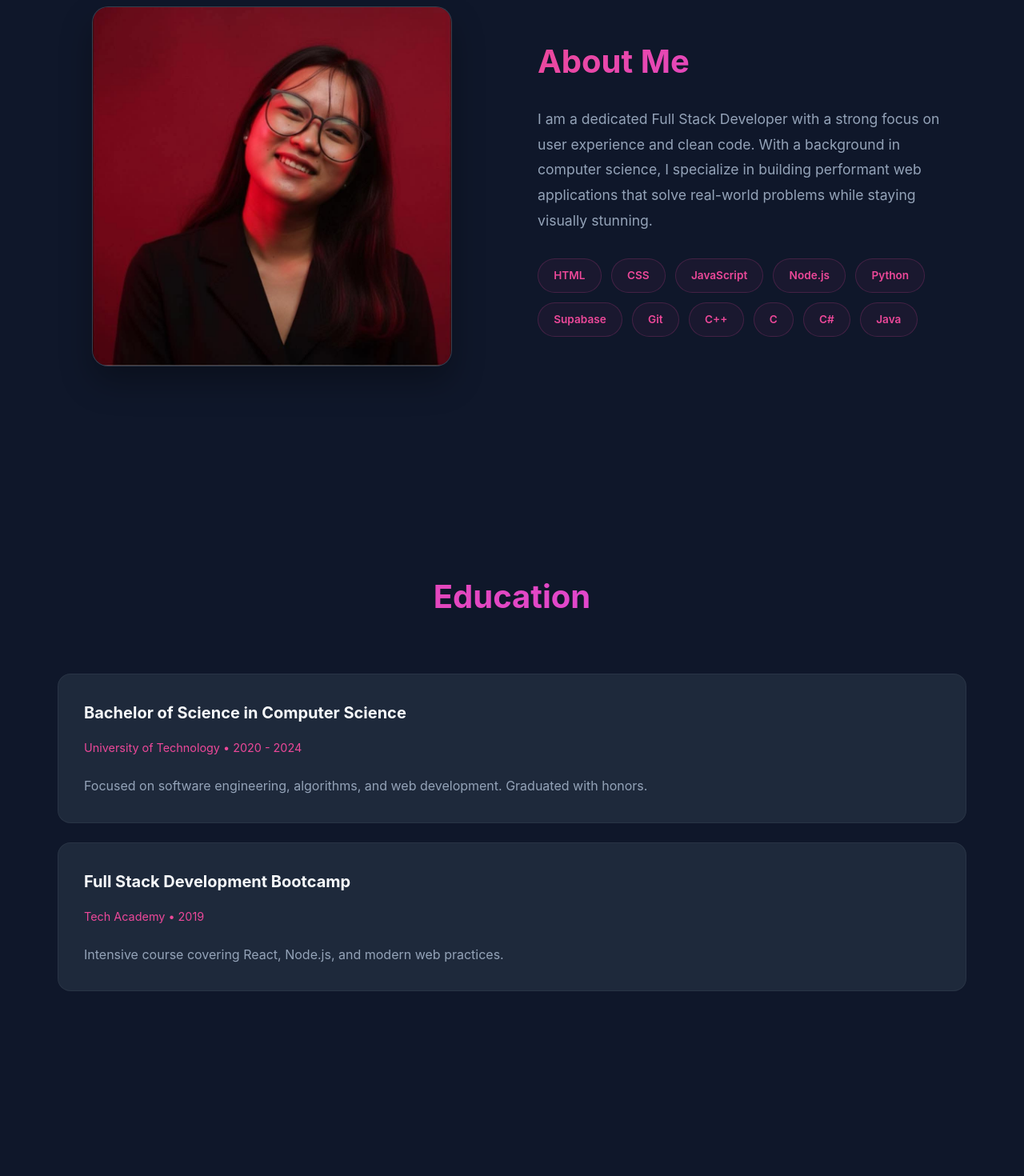
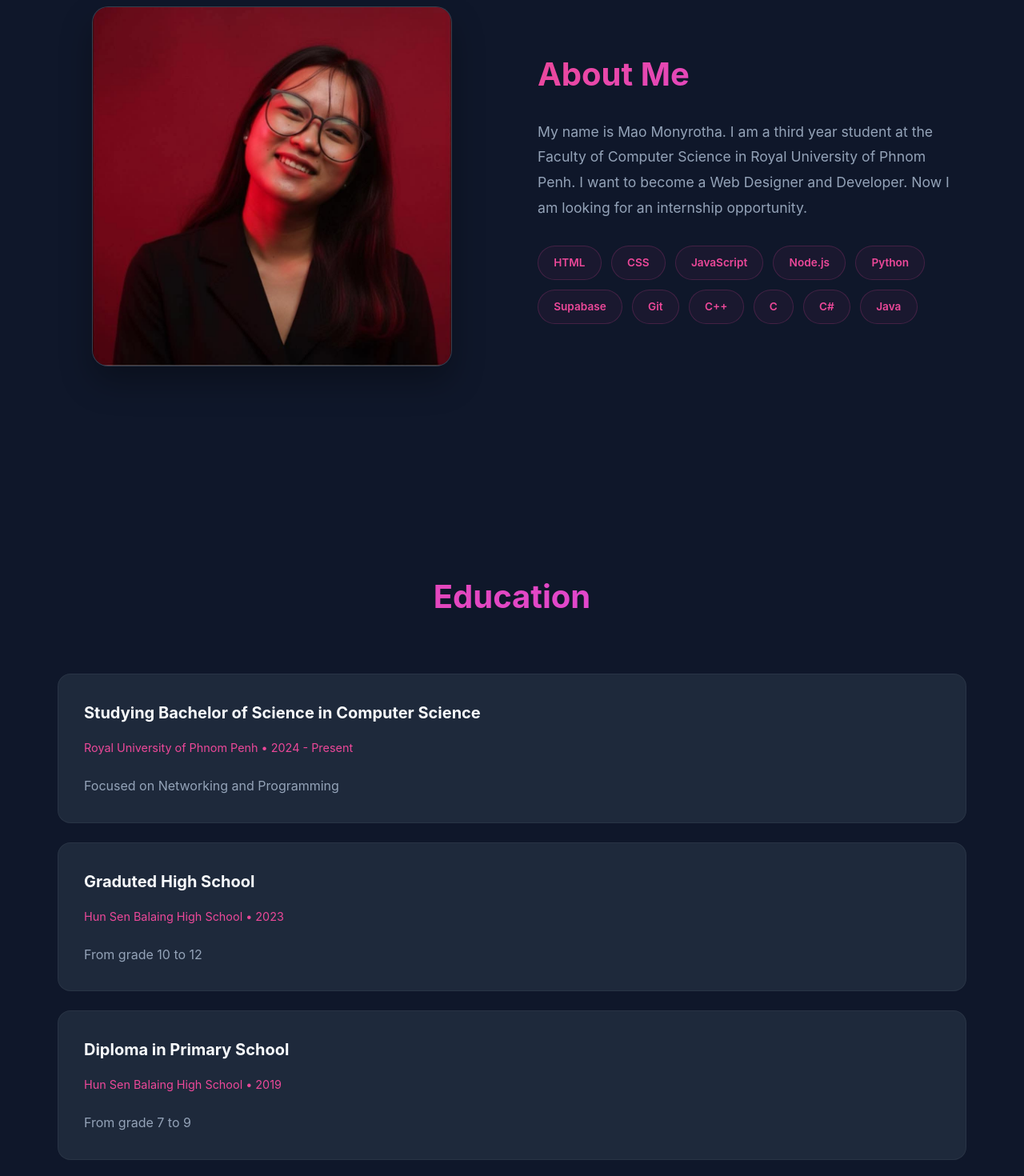
Before and after one commit to rothaa/Monyrotha, a React (Vite) app: page / in a window 1280 px wide. Shown: the part 920-2390 px from the top of the page at 80% size. Built offline with nearby package versions, Linux system fonts and the light colour scheme; no server answers; the database is empty.

Commit message:
Update footer with premium social icons

```diff
--- a/src/components/About.jsx
+++ b/src/components/About.jsx
@@ -39,8 +39,8 @@ const About = () => {
                 <div style={{ padding: '1rem 0' }}>
                     <h2 className="section-title" style={{ textAlign: 'left', marginBottom: '1.5rem' }}>About Me</h2>
                     <p style={{ color: 'var(--text-secondary)', marginBottom: '2rem', fontSize: '1.1rem', lineHeight: '1.8' }}>
-                        I am a dedicated Full Stack Developer with a strong focus on user experience and clean code.
-                        With a background in computer science, I specialize in building performant web applications that solve real-world problems while staying visually stunning.
+                        My name is Mao Monyrotha. I am a third year student at the Faculty of Computer Science in Royal University of Phnom Penh. I want to become a Web Designer and Developer.
+                        Now I am looking for an internship opportunity.
                     </p>
                     <div className="skills-container" style={{ display: 'flex', gap: '0.75rem', flexWrap: 'wrap' }}>
                         {['HTML', 'CSS', 'JavaScript', 'Node.js', 'Python', 'Supabase', 'Git', 'C++', 'C', 'C#', 'Java'].map(skill => (
--- a/src/components/Education.jsx
+++ b/src/components/Education.jsx
@@ -3,16 +3,22 @@ import React from 'react'
 const Education = () => {
     const education = [
         {
-            degree: 'Bachelor of Science in Computer Science',
-            institution: 'University of Technology',
-            year: '2020 - 2024',
-            desc: 'Focused on software engineering, algorithms, and web development. Graduated with honors.'
+            degree: 'Studying Bachelor of Science in Computer Science',
+            institution: 'Royal University of Phnom Penh',
+            year: '2024 - Present',
+            desc: 'Focused on Networking and Programming'
         },
         {
-            degree: 'Full Stack Development Bootcamp',
-            institution: 'Tech Academy',
+            degree: 'Graduted High School',
+            institution: 'Hun Sen Balaing High School',
+            year: '2023',
+            desc: 'From grade 10 to 12'
+        },
+        {
+            degree: 'Diploma in Primary School',
+            institution: 'Hun Sen Balaing High School',
             year: '2019',
-            desc: 'Intensive course covering React, Node.js, and modern web practices.'
+            desc: 'From grade 7 to 9'
         }
     ]
 
--- a/src/components/Footer.jsx
+++ b/src/components/Footer.jsx
@@ -9,9 +9,36 @@ const Footer = () => {
     }
 
     const socialLinks = [
-        { name: 'GitHub', url: 'https://github.com/rothaa', icon: 'i' },
-        { name: 'LinkedIn', url: '#', icon: 'in' },
-        { name: 'Twitter', url: '#', icon: '𝕏' }
+        {
+            name: 'GitHub',
+            url: 'https://github.com/rothaa',
+            icon: (
+                <svg width="20" height="20" viewBox="0 0 24 24" fill="currentColor">
+                    <path d="M12 0c-6.626 0-12 5.373-12 12 0 5.302 3.438 9.8 8.207 11.387.599.111.793-.261.793-.577v-2.234c-3.338.726-4.041-1.416-4.041-1.416-.546-1.387-1.333-1.756-1.333-1.756-1.089-.745.083-.729.083-.729 1.205.084 1.839 1.237 1.839 1.237 1.07 1.834 2.807 1.304 3.492.997.107-.775.418-1.305.762-1.604-2.665-.305-5.467-1.334-5.467-5.931 0-1.311.469-2.381 1.236-3.221-.124-.303-.535-1.524.117-3.176 0 0 1.008-.322 3.301 1.23.957-.266 1.983-.399 3.003-.404 1.02.005 2.047.138 3.003-.404 1.02.005 2.047.138 3.006.404 2.291-1.552 3.297-1.23 3.297-1.23.653 1.653.242 2.874.118 3.176.77.84 1.235 1.911 1.235 3.221 0 4.609-2.807 5.624-5.479 5.921.43.372.823 1.102.823 2.222v3.293c0 .319.192.694.801.576 4.765-1.589 8.199-6.086 8.199-11.386 0-6.627-5.373-12-12-12z" />
+                </svg>
+            ),
+            brandBg: '#333'
+        },
+        {
+            name: 'Facebook',
+            url: 'https://www.facebook.com/share/16nEyJ7ZPM/?mibextid=wwXIfr',
+            icon: (
+                <svg width="20" height="20" viewBox="0 0 24 24" fill="currentColor">
+                    <path d="M9 8h-3v4h3v12h5v-12h3.642l.358-4h-4v-2.204c0-.69.47-1.155 1.108-1.155h2.892v-3.641l-3.32-.001c-3.144 0-5.322 2.156-5.322 5.37v1.631z" />
+                </svg>
+            ),
+            brandBg: '#1877F2'
+        },
+        {
+            name: 'Telegram',
+            url: 'https://t.me/monyrothaa',
+            icon: (
+                <svg width="20" height="20" viewBox="0 0 24 24" fill="currentColor">
+                    <path d="M11.944 0a12 12 0 0 0-12 12c0 6.627 5.373 12 12 12a12 12 0 0 0 12-12c0-6.627-5.373-12-12-12zm5.83 7.027c.186 1.343-.372 4.636-1.116 8.261-.314 1.513-.762 2.023-1.07 2.053-.674.062-1.185-.444-1.839-.873-1.02-.676-1.594-1.096-2.583-1.745-1.144-.754-.395-1.168.25-1.83.167-.172 3.08-2.822 3.136-3.058.007-.03.013-.14-.05-.197-.064-.056-.157-.038-.222-.023-.093.02-1.565 1-4.42 2.923-.418.287-.796.429-1.137.422-.373-.008-1.094-.21-1.63-.384-.658-.214-1.185-.328-1.136-.694.025-.19.284-.383.77-.581 3.014-1.312 5.023-2.176 6.03-2.592 2.87-1.18 3.465-1.385 3.858-1.392.086-.002.278.02.403.122a.455.455 0 0 1 .151.319z" />
+                </svg>
+            ),
+            brandBg: '#0088CC'
+        }
     ]
 
     return (
@@ -25,28 +52,29 @@ const Footer = () => {
                             target="_blank"
                             rel="noopener noreferrer"
                             style={{
-                                width: '40px',
-                                height: '40px',
-                                borderRadius: '50%',
-                                background: 'rgba(255,255,255,0.05)',
+                                width: '45px',
+                                height: '45px',
+                                borderRadius: '12px',
+                                background: 'rgba(255,255,255,0.03)',
                                 display: 'flex',
                                 alignItems: 'center',
                                 justifyContent: 'center',
                                 color: 'var(--text-secondary)',
-                                transition: 'var(--transition-normal)',
-                                border: '1px solid rgba(255,255,255,0.1)',
-                                fontSize: '0.9rem',
-                                fontWeight: 'bold'
+                                transition: 'all 0.4s cubic-bezier(0.175, 0.885, 0.32, 1.275)',
+                                border: '1px solid rgba(255,255,255,0.08)',
+                                position: 'relative'
                             }}
                             onMouseEnter={e => {
-                                e.currentTarget.style.background = 'var(--accent-gradient)'
+                                e.currentTarget.style.background = link.brandBg
                                 e.currentTarget.style.color = '#fff'
-                                e.currentTarget.style.transform = 'translateY(-3px)'
+                                e.currentTarget.style.transform = 'translateY(-5px) scale(1.1)'
+                                e.currentTarget.style.boxShadow = `0 10px 20px ${link.brandBg}40`
                             }}
                             onMouseLeave={e => {
-                                e.currentTarget.style.background = 'rgba(255,255,255,0.05)'
+                                e.currentTarget.style.background = 'rgba(255,255,255,0.03)'
                                 e.currentTarget.style.color = 'var(--text-secondary)'
-                                e.currentTarget.style.transform = 'translateY(0)'
+                                e.currentTarget.style.transform = 'translateY(0) scale(1)'
+                                e.currentTarget.style.boxShadow = 'none'
                             }}
                         >
                             {link.icon}
```
